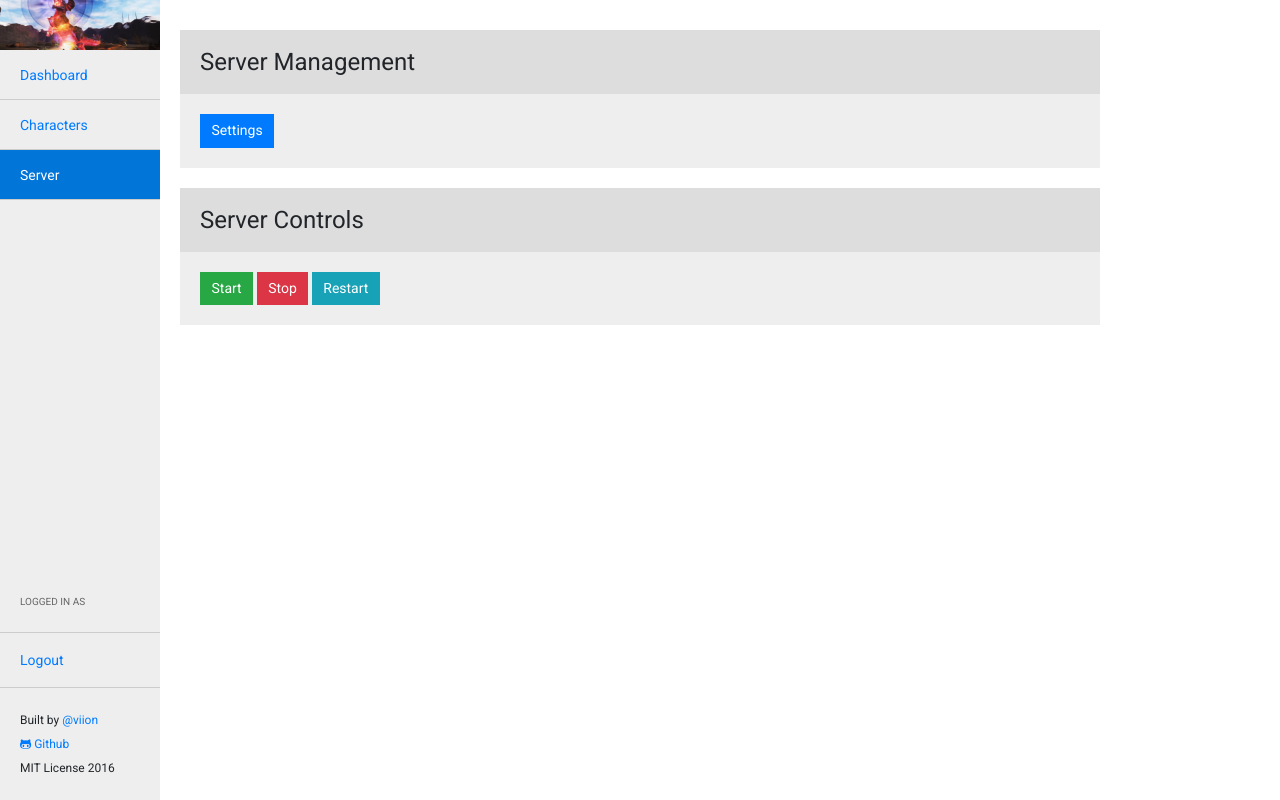
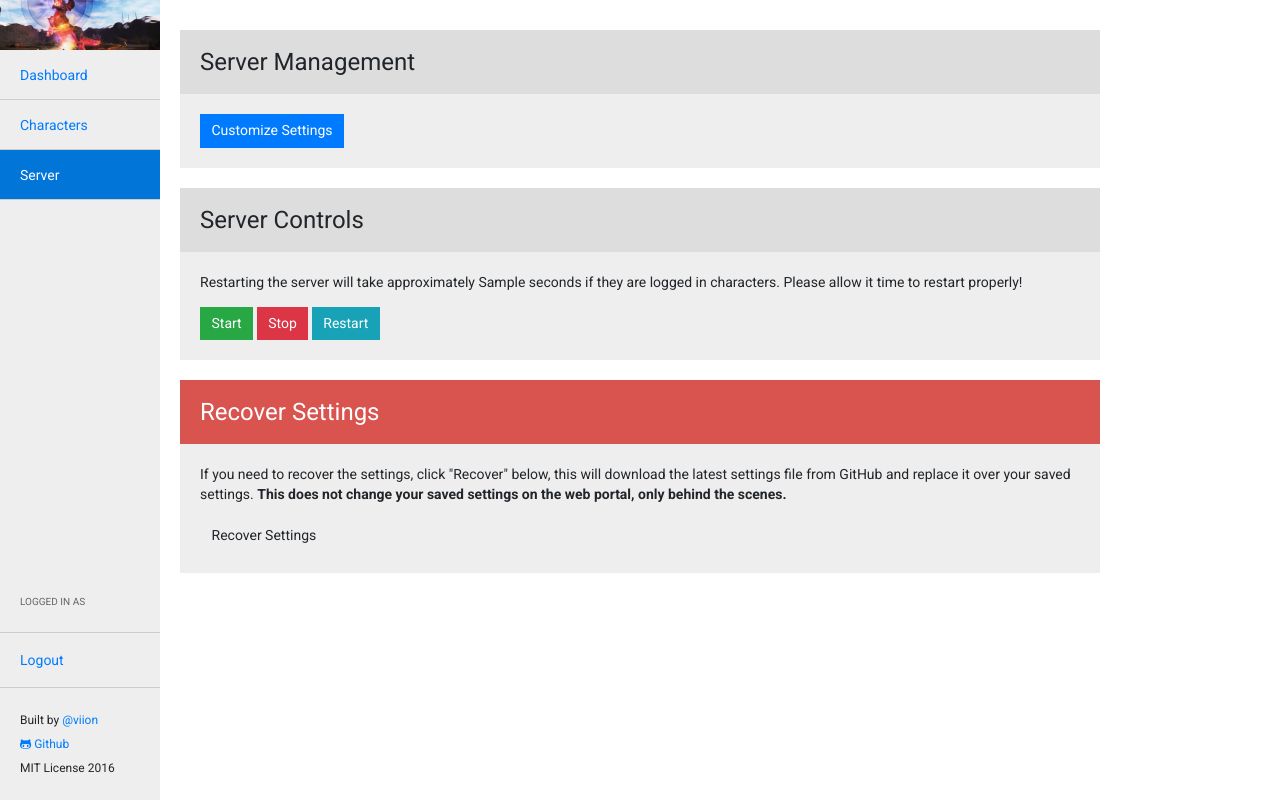
Before and after one commit to viion-misc/DSXI-Portal, a PHP site: template src/DSXI/Views/Server/index.html.twig in a window 1280 px wide. Run offline with PHP 8.4, Linux system fonts and the light colour scheme; the template is opened without the code that fills it: most values are stand-ins (such as "Sample title", 1, 10 or a date in 2020); some libraries are stand-ins or nearby versions.

Commit message:
Clean up how server actions work

```diff
--- a/src/DSXI/Views/Server/index.html.twig
+++ b/src/DSXI/Views/Server/index.html.twig
@@ -10,16 +10,29 @@
 	<div class="panel">
 		<h2>Server Management</h2>
 		<div>
-			<a href="/server/settings" class="btn btn-primary">Settings</a>
+			<a href="/server/settings" class="btn btn-primary">Customize Settings</a>
 		</div>
 	</div>
 
 	<div class="panel">
 		<h2>Server Controls</h2>
 		<div>
-			<a href="/server/settings" class="btn btn-success">Start</a>
-			<a href="/server/settings" class="btn btn-danger">Stop</a>
-			<a href="/server/settings" class="btn btn-info">Restart</a>
+			<p>Restarting the server will take approximately {{ server_restart_delay }} seconds if they are logged in characters.
+				Please allow it time to restart properly!</p>
+			<a href="/server/action/start" class="btn btn-success">Start</a>
+			<a href="/server/action/stop" class="btn btn-danger">Stop</a>
+			<a href="/server/action/restart" class="btn btn-info">Restart</a>
+		</div>
+	</div>
+
+	<div class="panel panel-danger">
+		<h2>Recover Settings</h2>
+		<div>
+			<p>If you need to recover the settings, click "Recover" below, this will download the latest settings
+			file from GitHub and replace it over your saved settings. <strong>This does not change your saved settings
+			on the web portal, only behind the scenes.</strong></p>
+
+			<a href="/server/recover" class="btn btn-danger-outline">Recover Settings</a>
 		</div>
 	</div>
 
```
Also changed, not shown: src/DSXI/Apps/Server/Server.php (+18 -2 lines), src/DSXI/Routes/Server.php (+30 -1 lines), src/DSXI/Views/Server/settings/index.html.twig (+2 -15 lines), src/DSXI/Storage/ServerStorage.php.
